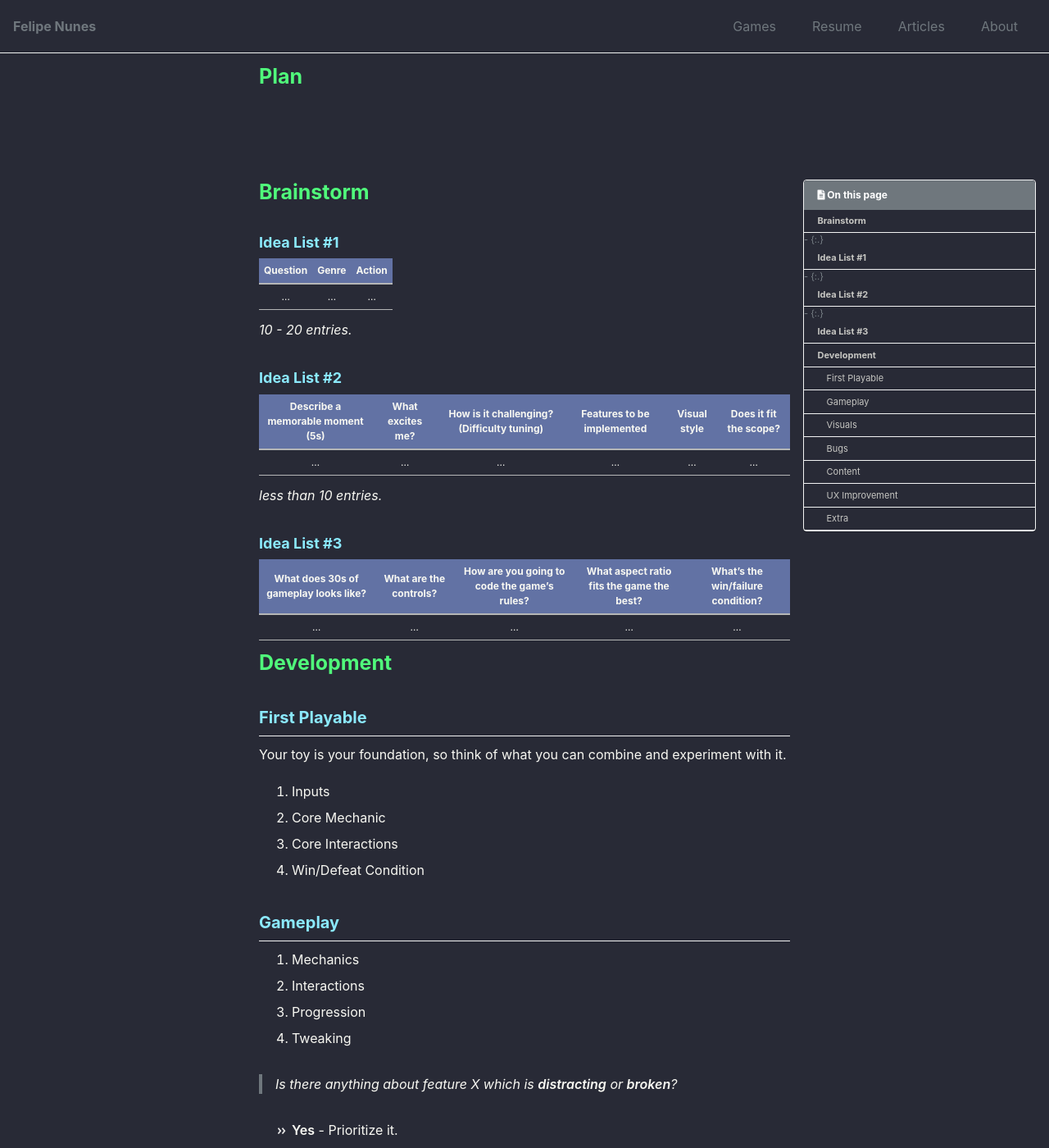
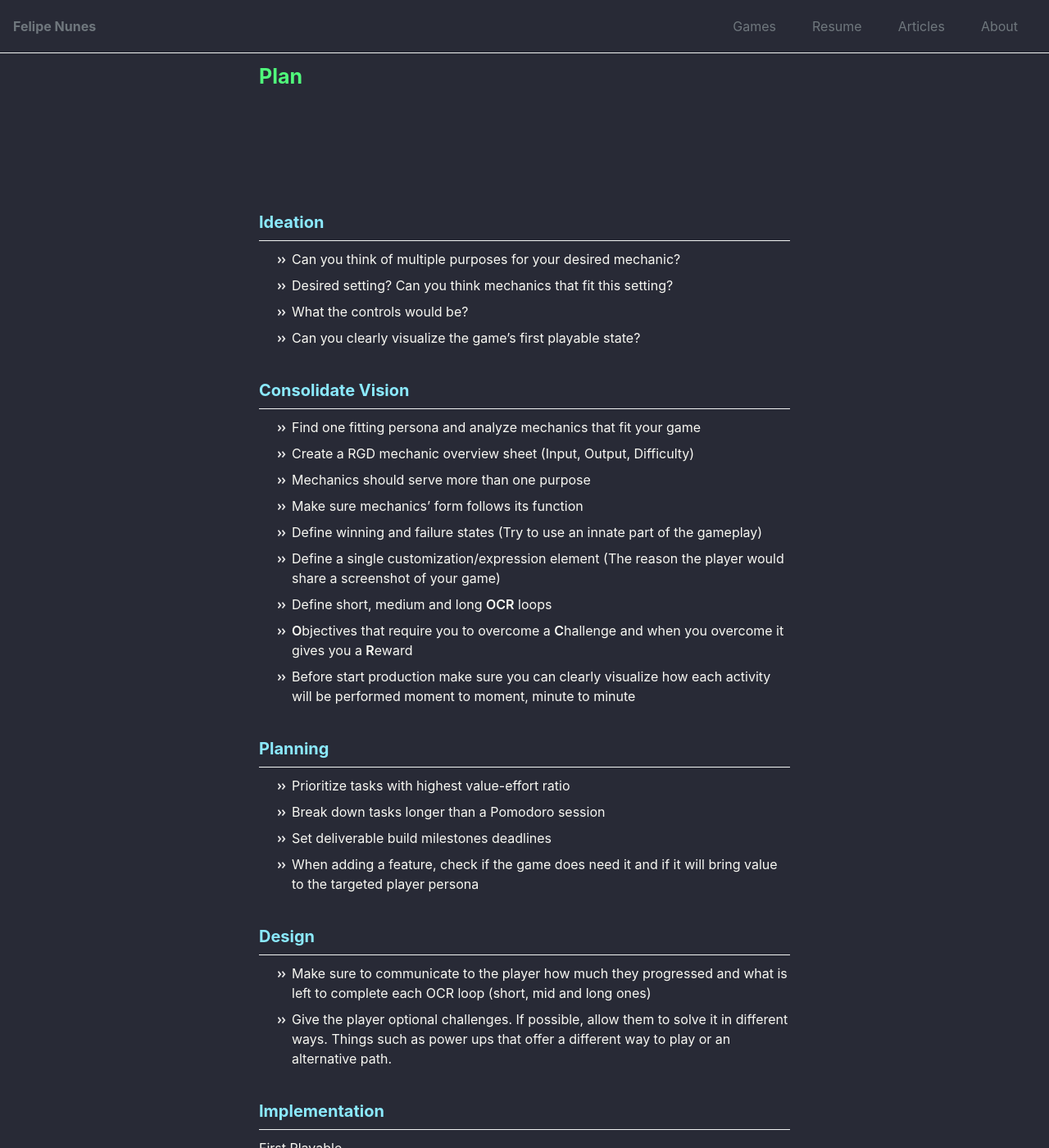
Before and after one commit to nyunesu/nyunesu.github.io, a Jekyll site: the page built from _pages/plan.md, in a window 1280 px wide and 1400 px high. Shown: the whole window at 82% size. Built offline with Jekyll 4.4.1, drawn with Linux system fonts in a browser that asks for light colours; cached includes are drawn as plain includes; some of the changed text lies outside the part shown.

Commit message:
Update Jam Plan

```diff
--- a/_pages/plan.md
+++ b/_pages/plan.md
@@ -1,136 +1,55 @@
 ---
 title: Plan
 permalink: /plan/
-toc: true
-toc_sticky: true
 ---
+## Ideation
+
+- Can you think of multiple purposes for your desired mechanic?
+- Desired setting? Can you think mechanics that fit this setting?
+- What the controls would be?
+- Can you clearly visualize the game's first playable state?
 
 
 
-# Brainstorm
+## Consolidate Vision
 
-### Idea List #1
-
-| Question | Genre | Action |
-| :------: | :---: | :----: |
-|   ...    |  ...  |  ...   |
-
-*10 - 20 entries.*
+- Find one fitting persona and analyze mechanics that fit your game
+- Create a RGD mechanic overview sheet (Input, Output, Difficulty)
+- Mechanics should serve more than one purpose
+- Make sure mechanics' form follows its function
+- Define winning and failure states (Try to use an innate part of the gameplay)
+- Define a single customization/expression element (The reason the player would share a screenshot of your game)
+-  Define short, medium and long **OCR** loops
+  - **O**bjectives that require you to overcome a **C**hallenge and when you overcome it gives you a **R**eward
+- Before start production make sure you can clearly visualize how each activity will be performed moment to moment, minute to minute
 
 
 
-### Idea List #2
+## Planning
 
-| Describe a memorable moment (5s) | What excites me? | How is it challenging? (Difficulty tuning) | Features to be implemented | Visual style | Does it fit the scope? |
-| :------------------------------: | :--------------: | :----------------------------------------: | :------------------------: | :----------: | :--------------------: |
-|               ...                |       ...        |                    ...                     |            ...             |     ...      |          ...           |
-
-*less than 10 entries.*
+- Prioritize tasks with highest value-effort ratio
+- Break down tasks longer than a Pomodoro session
+- Set deliverable build milestones deadlines
+- When adding a feature, check if the game does need it and if it will bring value to the targeted player persona
 
 
 
-### Idea List #3
+## Design
 
-| What does 30s of gameplay looks like? | What are the controls? | How are you going to code the game's rules? | What aspect ratio fits the game the best? | What's the win/failure condition? |
-| :-----------------------------------: | :--------------------: | :-----------------------------------------: | :---------------------------------------: | :-------------------------------: |
-|                  ...                  |          ...           |                     ...                     |                    ...                    |                ...                |
+- Make sure to communicate to the player how much they progressed and what is left to complete each OCR loop (short, mid and long ones)
+- Give the player optional challenges. If possible, allow them to solve it in different ways. Things such as power ups that offer a different way to play or an alternative path.
 
 
 
-# Development
+## Implementation
 
-## First Playable
+First Playable
 
-Your toy is your foundation, so think of what you can combine and experiment with it.
-
-
-1. Inputs
-2. Core Mechanic
-3. Core Interactions
-4. Win/Defeat Condition
+- Input
+- Core Mechanic
+- Core Interactions
+- OCR Loops
 
 
 
-## Gameplay
-
-1. Mechanics
-2. Interactions
-3. Progression
-4. Tweaking
-
-
-
-> Is there anything about feature X which is **distracting** or **broken**?
-
-- **Yes** - Prioritize it.
-
-- **No** - Move on to the next feature.
-
-
-
-## Visuals
-
-1. UI
-2. Art
-   - **Form follows function**
-3. Animations
-
-
-
-## Bugs
-
-- Game Breaking *//stops game from working*
-  - Drop everything, fix immediately
-- Annoying *//distracts the player*
-  - Fix before moving on to the next feature
-- Looks bad *//player will notice*
-  - Fix if you get time
-
-
-
-1. Reproduction steps
-2. What is this step doing
-3. Look for
-   - Doing wrong thing
-   - Doing additional things
-   - Not doing anything
-4. Fix the code
-5. Test
-
-
-
-## Content
-
-- Analyze **every** action parameter and experiment with it
-
-- Always have a **minimum** and **maximum** for each challenge
-
-- Let **challenge** define the game's flow
-
-
-
-## UX Improvement
-
-- See your game as a big **OCR loop** with micro OCR loops inside
-  - Objective - Challenge - **Reward**
-- Reward **immediately** EVERY positive or intended behavior
-- Failures must have a cost
-- Feedback tables to help with interactions
-
-|               | SIGN (FORM) | FEEDBACK DURING ACTION | FEEDBACK SUCCESSFUL | FEEDBACK UNSUCCESSFUL |
-| :-----------: | :---------: | :--------------------: | :-----------------: | :-------------------: |
-|    **UI**     |     ...     |          ...           |         ...         |          ...          |
-|    **VFX**    |     ...     |          ...           |         ...         |          ...          |
-|   **AUDIO**   |     ...     |          ...           |         ...         |          ...          |
-| **ANIMATION** |     ...     |          ...           |         ...         |          ...          |
-|  **CAMERA**   |     ...     |          ...           |         ...         |          ...          |
-
-
-
-## Extra
-
-- Store page
-- Saving systems
-- Scene transitions
-- Scenery variation
-- In-game Tutorial
+***If the game is not fun, it's ok to start over.***
```
